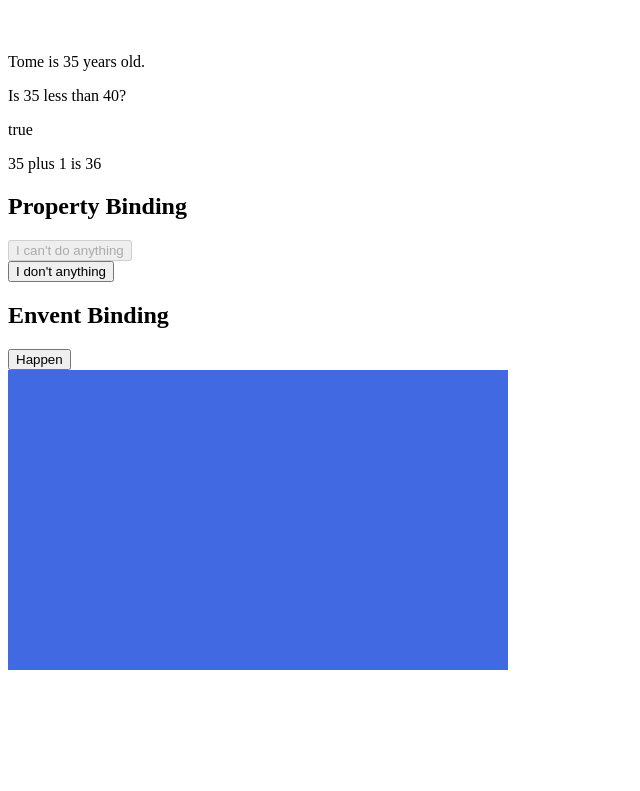
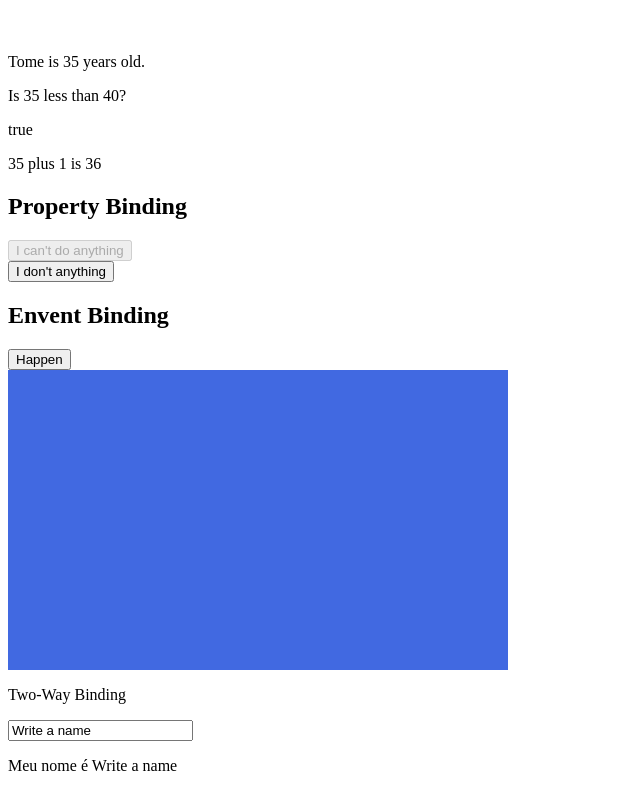
Before and after one commit to marciomartinsofficial/my-other-first-projetc-angular, an Angular app: page / in a window 1280 px wide. Shown: the part 308-1099 px from the top of the page, without its empty margins (0-640 px from the left). Before the commit the page ends 986 px from the top, so only its background shows below. Built offline with nearby package versions, Linux system fonts and the light colour scheme.

Commit message:
To-way buinding - practice.

```diff
--- a/src/app/app.component.html
+++ b/src/app/app.component.html
@@ -7,4 +7,5 @@
 <app-data-binding-interpolation></app-data-binding-interpolation>
 <app-data-binding-property-binding></app-data-binding-property-binding>
 <app-data-binding-event-binding></app-data-binding-event-binding>
+<app-data-building-to-way-binding></app-data-building-to-way-binding>
 <router-outlet></router-outlet>
--- a/src/app/app.module.ts
+++ b/src/app/app.module.ts
@@ -8,6 +8,7 @@ import { DataBindingInterpolationComponent } from './data-binding-interpolation/
 import { DataBindingPropertyBindingComponent } from './data-binding-property-binding/data-binding-property-binding.component';
 import { DataBindingEventBindingComponent } from './data-binding-event-binding/data-binding-event-binding.component';
 import { DataBuildingToWayBindingComponent } from './data-building-to-way-binding/data-building-to-way-binding.component';
+import { FormsModule } from '@angular/forms';
 
 @NgModule({
   declarations: [
@@ -20,7 +21,8 @@ import { DataBuildingToWayBindingComponent } from './data-building-to-way-bindin
   ],
   imports: [
     BrowserModule,
-    AppRoutingModule
+    AppRoutingModule,
+    FormsModule
   ],
   providers: [],
   bootstrap: [AppComponent]
--- a/src/app/data-building-to-way-binding/data-building-to-way-binding.component.html
+++ b/src/app/data-building-to-way-binding/data-building-to-way-binding.component.html
@@ -1 +1,3 @@
-<p>data-building-to-way-binding works!</p>
+<p>Two-Way Binding</p>
+<input [(ngModel)]="nameToWayTest">
+<p>Meu nome é {{nameToWayTest}}</p>
--- a/src/app/data-building-to-way-binding/data-building-to-way-binding.component.ts
+++ b/src/app/data-building-to-way-binding/data-building-to-way-binding.component.ts
@@ -7,4 +7,6 @@ import { Component } from '@angular/core';
 })
 export class DataBuildingToWayBindingComponent {
 
+  public nameToWayTest:string = "Write a name";
+
 }
```
